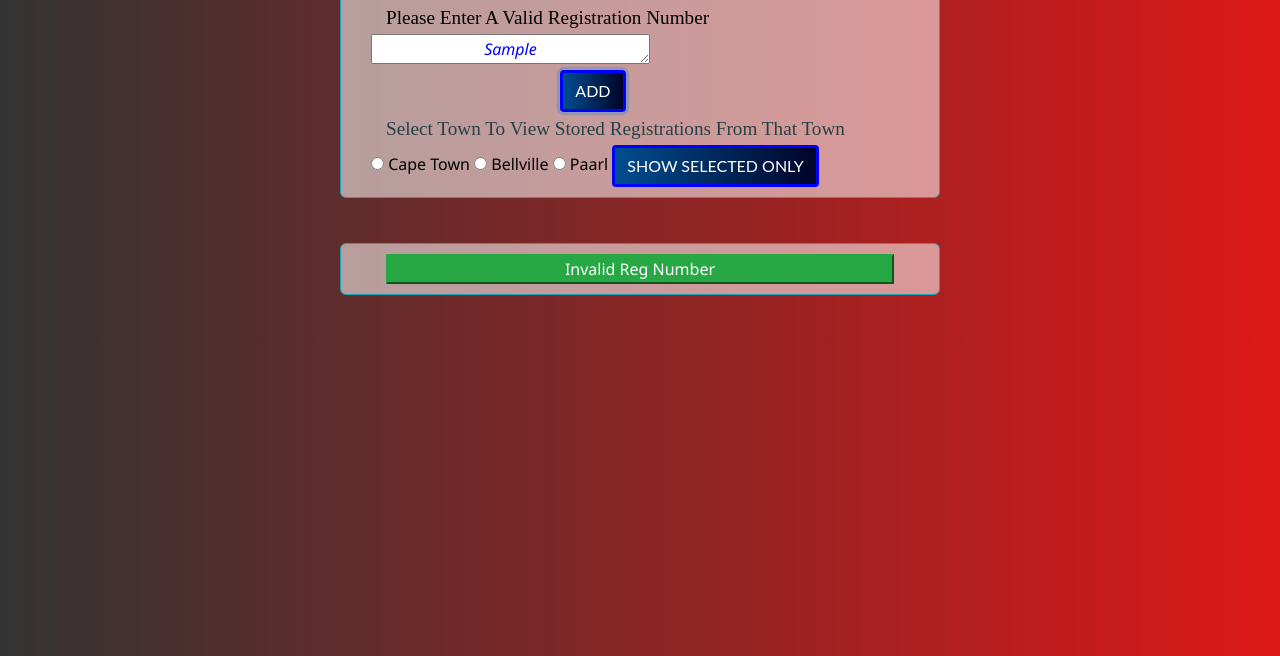
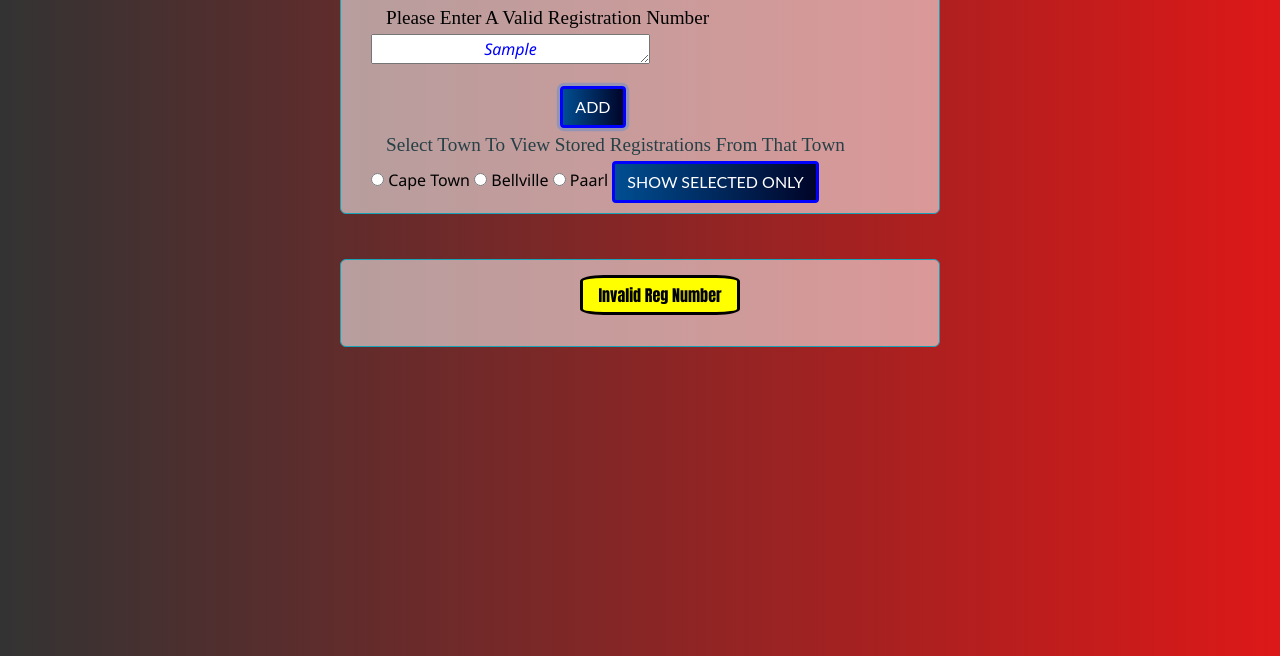
Before and after one commit to Sisa95/registration_Numbers, a plain HTML site: page index.html in a window 1280 px wide. Both pictures are taken after typing "Sample" into the empty fields and a click on the button "ADD". Shown: the part 144-800 px from the top of the page. Drawn offline with Linux system fonts and the light colour scheme; a web font is replaced by a local one.

Commit message:
changed registration styling

```diff
--- a/css/style.css
+++ b/css/style.css
@@ -12,6 +12,16 @@ body {
 
 .container {
 	width: 100%;
+}
+
+.reg_plate{
+    border: 3px solid;
+    background-color: yellow;
+    padding: 5px 15px;
+    font-family: Impact, Haettenschweiler, 'Arial Narrow Bold', sans-serif;
+    text-align: justify;
+    border-radius: 15%;
+    margin: 5px;
 }
 
 .demo {
--- a/index.html
+++ b/index.html
@@ -7,7 +7,7 @@
 
   <link href="css/bootstrap.css" rel="stylesheet">
     <link rel="stylesheet" href="css/style.css">
-    <title>title</title>
+    <title>registration numbers</title>
   </head>
   <body>
   <div class="container" id="tp">
@@ -34,7 +34,9 @@
             <div class="col-md-8">
                <textarea class="text" style="margin:auto;text-align:center; font-style: oblique;font-weight: 500; color: blue;"rows="1" placeholder="CJ 123 456/ CA 123-456/ CY 123456"></textarea>
             </div>
-
+            <div class="col-md-12">
+              <p class="errorMessage"></p>
+            </div>
 
         </div>
 
@@ -67,8 +69,8 @@
 
     <div class="container-fluid demo  border border-info">
           <div class="col-md-12" id="fe">
-                      <ul class="list-group list-group-horizontal" style="text-align: center; font-style: oblique;" id="myList"></ul>
-                      <ul class="list-group list-group-horizontal" style="text-align: center; font-style: oblique;" id="filterList"></ul>
+                      <ul style="text-align: center; font-style: oblique;" id="myList"></ul>
+                      <ul style="text-align: center; font-style: oblique;" id="filterList"></ul>
           </div>
     </div>
 </div>
--- a/js/reg_numbersDOM.js
+++ b/js/reg_numbersDOM.js
@@ -9,11 +9,12 @@ function registration(){
     var textArea = document.querySelector(".text").value;
 
     let li = document.createElement("button");
-    li.classList.add("btn-success")
+    li.classList.add("reg_plate");
 
     li.innerText = regNumberInstance.cities(textArea)
     list.appendChild(li);
 }
+
 
 function filterRegTown(){
     var checkedRadioBtn = document.querySelector("input[name='town']:checked");
```
